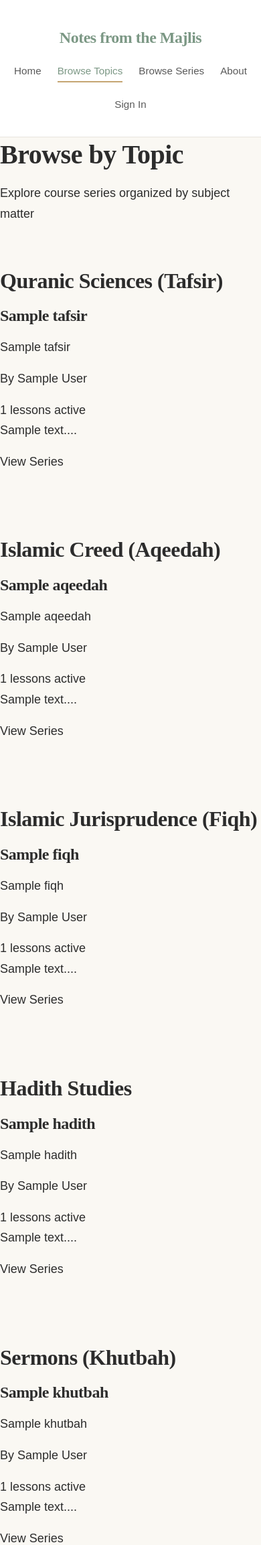
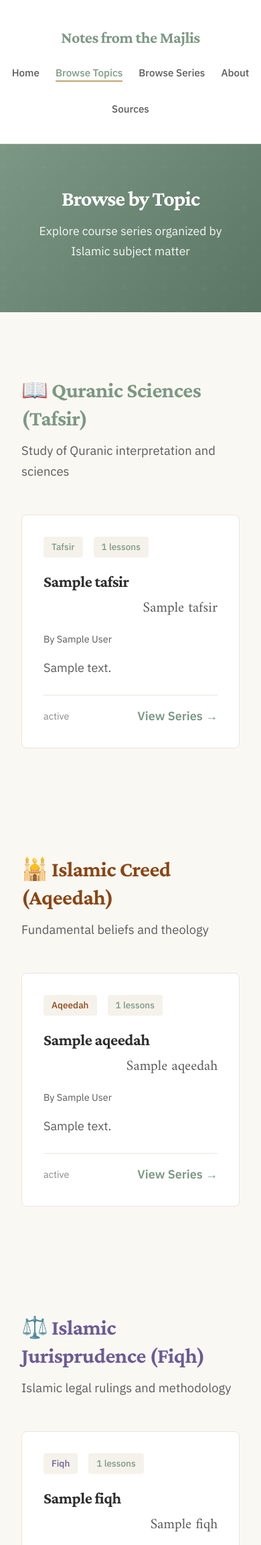
Before and after one commit to Mohamed-AH/dhassan, a Node server app: template views/topics.ejs in a window 390 px wide. Shown: the top 2306 px of the page at 67% size. Run offline with Node 20, Linux system fonts and the light colour scheme; the template is opened without the code that fills it: most values are stand-ins (such as "Sample title", 1, 10 or a date in 2020); some libraries are stand-ins or nearby versions.

Commit message:
Complete Phase 2: Redesign Browse Topics, Series, and Series Detail pages
This commit completes the warm, scholarly design system across all
major navigation pages, creating a cohesive visual experience.

1. Browse Topics Page (/topics):
   - Replaced old nav/header with consistent warm hero design
   - Organized series by category with color-coded headers
   - Category emojis: 📖 Tafsir, 🕌 Aqeedah, ⚖️ Fiqh, 📚 Hadith, 🎙️ Khutbah
   - Used existing lesson-card component for consistency
   - Category-specific colors from CSS variables
   - Warm cream background (var(--warm-cream))
   - Enhanced series cards with author, status, and lesson count
   - Consistent footer with important notice

2. Browse Series Page (/series):
   - Similar warm hero design with gradient background
   - Grid layout using lesson-card components
   - Shows category badges with dynamic colors
   - Displays latest lesson info when available
   - Status indicators for each series
   - Empty state with helpful message
   - Removed old filter JavaScript (not needed for MVP)
   - Clean, simple design focusing on content

3. Series Detail Page (/series/:seriesId):
   - Rich hero section with series metadata
   - Category, lesson count, and status badges
   - Bilingual titles (English + Arabic)
   - Series description with better typography
   - Telegram link prominently displayed
   - Breadcrumb navigation for context
   - Grid of lesson cards with full metadata
   - Hadith display support (bilingual)
   - Date display with Hijri calendar
   - Empty state with call-to-action
   - Consistent warm design throughout

Design Consistency:
- All pages use same navigation component
- Consistent hero sections with sage green gradient
- Warm color palette throughout (sage, cream, gold)
- Typography: Crimson Pro (display), IBM Plex Sans (body), Amiri (Arabic)
- Reused lesson-card component for visual consistency
- Consistent footer with disclaimer
- Mobile-responsive design maintained
- Category colors: Tafsir, Aqeedah, Fiqh, Hadith, Khutbah

All pages now provide a cohesive, scholarly experience that matches
the landing page and lesson page designs. The warm design language
creates a welcoming atmosphere while maintaining academic credibility.

```diff
--- a/views/topics.ejs
+++ b/views/topics.ejs
@@ -1,64 +1,73 @@
 <!DOCTYPE html>
-<html lang="en">
+<html lang="en" dir="ltr">
 <head>
   <meta charset="UTF-8">
   <meta name="viewport" content="width=device-width, initial-scale=1.0">
   <title>Browse by Topics - Notes from the Majlis</title>
   <link rel="stylesheet" href="/css/styles.css">
-  <link href="https://fonts.googleapis.com/css2?family=Inter:wght@400;500;600;700&family=Amiri:wght@400;700&display=swap" rel="stylesheet">
+  <link href="https://fonts.googleapis.com/css2?family=Crimson+Pro:wght@400;600;700&family=Amiri:wght@400;700&family=IBM+Plex+Sans:wght@400;500;600&display=swap" rel="stylesheet">
 </head>
 <body>
 
   <!-- Navigation -->
-  <nav class="nav-main">
+  <nav>
     <div class="nav-container">
       <a href="/" class="logo">Notes from the Majlis</a>
-      <div class="nav-links">
-        <a href="/">Home</a>
-        <a href="/topics" class="active">Browse Topics</a>
-        <a href="/series">Browse Series</a>
-        <a href="/about">About</a>
+      <ul class="nav-links">
+        <li><a href="/">Home</a></li>
+        <li><a href="/topics" class="active">Browse Topics</a></li>
+        <li><a href="/series">Browse Series</a></li>
+        <li><a href="#about">About</a></li>
+        <li><a href="#sources">Sources</a></li>
         <% if (user) { %>
-        <a href="/profile"><%= user.name %></a>
-        <a href="/auth/logout">Logout</a>
-        <% } else { %>
-        <a href="/login" class="btn-primary-small">Sign In</a>
+        <li><a href="/profile"><%= user.name %></a></li>
+        <li><a href="/auth/logout">Logout</a></li>
         <% } %>
-      </div>
+      </ul>
     </div>
   </nav>
 
-  <!-- Page Header -->
-  <header class="page-header">
-    <div class="page-header-content">
-      <h1 class="page-title">Browse by Topic</h1>
-      <p class="page-subtitle">Explore course series organized by subject matter</p>
+  <!-- Page Hero -->
+  <section class="hero" style="padding: 4rem 2rem;">
+    <div class="hero-content">
+      <h1 style="margin-bottom: 1rem;">Browse by Topic</h1>
+      <p class="hero-subtitle">Explore course series organized by Islamic subject matter</p>
     </div>
-  </header>
+  </section>
 
   <!-- Main Content -->
-  <main class="main-content">
-    <div class="browse-container">
+  <main style="padding: 3rem 0; background: var(--warm-cream);">
+    <div class="container">
 
       <% if (seriesByCategory.Tafsir && seriesByCategory.Tafsir.length > 0) { %>
-      <section class="category-section">
-        <h2 class="category-title">Quranic Sciences (Tafsir)</h2>
-        <div class="series-grid">
+      <section style="margin-bottom: 4rem;">
+        <div class="section-header">
+          <h2 style="color: var(--tafsir);">📖 Quranic Sciences (Tafsir)</h2>
+          <p>Study of Quranic interpretation and sciences</p>
+        </div>
+        <div class="lessons-grid">
           <% seriesByCategory.Tafsir.forEach(series => { %>
-          <div class="series-card">
-            <h3 class="series-title"><%= series.titleEnglish %></h3>
+          <div class="lesson-card">
+            <div class="lesson-meta">
+              <span class="lesson-tag" style="background: var(--soft-beige); color: var(--tafsir);">Tafsir</span>
+              <span class="lesson-tag"><%= series.totalLessons || 0 %> lessons</span>
+            </div>
+            <h3><%= series.titleEnglish %></h3>
             <% if (series.titleArabic) { %>
-            <p class="series-title-ar"><%= series.titleArabic %></p>
+            <p class="arabic-title"><%= series.titleArabic %></p>
             <% } %>
-            <p class="series-author">By <%= series.author %></p>
-            <div class="series-meta">
-              <span><%= series.totalLessons || 0 %> lessons</span>
-              <span><%= series.status %></span>
+            <p class="lesson-info" style="margin: 1rem 0; color: var(--text-secondary);">
+              By <%= series.author %>
+            </p>
+            <% if (series.description) { %>
+            <p class="lesson-excerpt"><%= series.description.substring(0, 120) %><%= series.description.length > 120 ? '...' : '' %></p>
+            <% } %>
+            <div class="lesson-footer">
+              <span class="lesson-info"><%= series.status %></span>
+              <a href="/series/<%= series.seriesId %>" class="lesson-link">
+                View Series →
+              </a>
             </div>
-            <% if (series.description) { %>
-            <p class="series-description"><%= series.description.substring(0, 100) %>...</p>
-            <% } %>
-            <a href="/series/<%= series.seriesId %>" class="series-link">View Series</a>
           </div>
           <% }); %>
         </div>
@@ -66,24 +75,34 @@
       <% } %>
 
       <% if (seriesByCategory.Aqeedah && seriesByCategory.Aqeedah.length > 0) { %>
-      <section class="category-section">
-        <h2 class="category-title">Islamic Creed (Aqeedah)</h2>
-        <div class="series-grid">
+      <section style="margin-bottom: 4rem;">
+        <div class="section-header">
+          <h2 style="color: var(--aqeedah);">🕌 Islamic Creed (Aqeedah)</h2>
+          <p>Fundamental beliefs and theology</p>
+        </div>
+        <div class="lessons-grid">
           <% seriesByCategory.Aqeedah.forEach(series => { %>
-          <div class="series-card">
-            <h3 class="series-title"><%= series.titleEnglish %></h3>
+          <div class="lesson-card">
+            <div class="lesson-meta">
+              <span class="lesson-tag" style="background: var(--soft-beige); color: var(--aqeedah);">Aqeedah</span>
+              <span class="lesson-tag"><%= series.totalLessons || 0 %> lessons</span>
+            </div>
+            <h3><%= series.titleEnglish %></h3>
             <% if (series.titleArabic) { %>
-            <p class="series-title-ar"><%= series.titleArabic %></p>
+            <p class="arabic-title"><%= series.titleArabic %></p>
             <% } %>
-            <p class="series-author">By <%= series.author %></p>
-            <div class="series-meta">
-              <span><%= series.totalLessons || 0 %> lessons</span>
-              <span><%= series.status %></span>
+            <p class="lesson-info" style="margin: 1rem 0; color: var(--text-secondary);">
+              By <%= series.author %>
+            </p>
+            <% if (series.description) { %>
+            <p class="lesson-excerpt"><%= series.description.substring(0, 120) %><%= series.description.length > 120 ? '...' : '' %></p>
+            <% } %>
+            <div class="lesson-footer">
+              <span class="lesson-info"><%= series.status %></span>
+              <a href="/series/<%= series.seriesId %>" class="lesson-link">
+                View Series →
+              </a>
             </div>
-            <% if (series.description) { %>
-            <p class="series-description"><%= series.description.substring(0, 100) %>...</p>
-            <% } %>
-            <a href="/series/<%= series.seriesId %>" class="series-link">View Series</a>
           </div>
           <% }); %>
         </div>
@@ -91,24 +110,34 @@
       <% } %>
 
       <% if (seriesByCategory.Fiqh && seriesByCategory.Fiqh.length > 0) { %>
-      <section class="category-section">
-        <h2 class="category-title">Islamic Jurisprudence (Fiqh)</h2>
-        <div class="series-grid">
+      <section style="margin-bottom: 4rem;">
+        <div class="section-header">
+          <h2 style="color: var(--fiqh);">⚖️ Islamic Jurisprudence (Fiqh)</h2>
+          <p>Islamic legal rulings and methodology</p>
+        </div>
+        <div class="lessons-grid">
           <% seriesByCategory.Fiqh.forEach(series => { %>
-          <div class="series-card">
-            <h3 class="series-title"><%= series.titleEnglish %></h3>
+          <div class="lesson-card">
+            <div class="lesson-meta">
+              <span class="lesson-tag" style="background: var(--soft-beige); color: var(--fiqh);">Fiqh</span>
+              <span class="lesson-tag"><%= series.totalLessons || 0 %> lessons</span>
+            </div>
+            <h3><%= series.titleEnglish %></h3>
             <% if (series.titleArabic) { %>
-            <p class="series-title-ar"><%= series.titleArabic %></p>
+            <p class="arabic-title"><%= series.titleArabic %></p>
             <% } %>
-            <p class="series-author">By <%= series.author %></p>
-            <div class="series-meta">
-              <span><%= series.totalLessons || 0 %> lessons</span>
-              <span><%= series.status %></span>
+            <p class="lesson-info" style="margin: 1rem 0; color: var(--text-secondary);">
+              By <%= series.author %>
+            </p>
+            <% if (series.description) { %>
+            <p class="lesson-excerpt"><%= series.description.substring(0, 120) %><%= series.description.length > 120 ? '...' : '' %></p>
+            <% } %>
+            <div class="lesson-footer">
+              <span class="lesson-info"><%= series.status %></span>
+              <a href="/series/<%= series.seriesId %>" class="lesson-link">
+                View Series →
+              </a>
             </div>
-            <% if (series.description) { %>
-            <p class="series-description"><%= series.description.substring(0, 100) %>...</p>
-            <% } %>
-            <a href="/series/<%= series.seriesId %>" class="series-link">View Series</a>
           </div>
           <% }); %>
         </div>
@@ -116,24 +145,34 @@
       <% } %>
 
       <% if (seriesByCategory.Hadith && seriesByCategory.Hadith.length > 0) { %>
-      <section class="category-section">
-        <h2 class="category-title">Hadith Studies</h2>
-        <div class="series-grid">
+      <section style="margin-bottom: 4rem;">
+        <div class="section-header">
+          <h2 style="color: var(--hadith);">📚 Hadith Studies</h2>
+          <p>Study of Prophetic traditions and narrations</p>
+        </div>
+        <div class="lessons-grid">
           <% seriesByCategory.Hadith.forEach(series => { %>
-          <div class="series-card">
-            <h3 class="series-title"><%= series.titleEnglish %></h3>
+          <div class="lesson-card">
+            <div class="lesson-meta">
+              <span class="lesson-tag" style="background: var(--soft-beige); color: var(--hadith);">Hadith</span>
+              <span class="lesson-tag"><%= series.totalLessons || 0 %> lessons</span>
+            </div>
+            <h3><%= series.titleEnglish %></h3>
             <% if (series.titleArabic) { %>
-            <p class="series-title-ar"><%= series.titleArabic %></p>
+            <p class="arabic-title"><%= series.titleArabic %></p>
             <% } %>
-            <p class="series-author">By <%= series.author %></p>
-            <div class="series-meta">
-              <span><%= series.totalLessons || 0 %> lessons</span>
-              <span><%= series.status %></span>
+            <p class="lesson-info" style="margin: 1rem 0; color: var(--text-secondary);">
+              By <%= series.author %>
+            </p>
+            <% if (series.description) { %>
+            <p class="lesson-excerpt"><%= series.description.substring(0, 120) %><%= series.description.length > 120 ? '...' : '' %></p>
+            <% } %>
+            <div class="lesson-footer">
+              <span class="lesson-info"><%= series.status %></span>
+              <a href="/series/<%= series.seriesId %>" class="lesson-link">
+                View Series →
+              </a>
             </div>
-            <% if (series.description) { %>
-            <p class="series-description"><%= series.description.substring(0, 100) %>...</p>
-            <% } %>
-            <a href="/series/<%= series.seriesId %>" class="series-link">View Series</a>
           </div>
           <% }); %>
         </div>
@@ -141,24 +180,34 @@
       <% } %>
 
       <% if (seriesByCategory.Khutbah && seriesByCategory.Khutbah.length > 0) { %>
-      <section class="category-section">
-        <h2 class="category-title">Sermons (Khutbah)</h2>
-        <div class="series-grid">
+      <section style="margin-bottom: 4rem;">
+        <div class="section-header">
+          <h2 style="color: var(--khutbah);">🎙️ Sermons (Khutbah)</h2>
+          <p>Friday sermons and special lectures</p>
+        </div>
+        <div class="lessons-grid">
           <% seriesByCategory.Khutbah.forEach(series => { %>
-          <div class="series-card">
-            <h3 class="series-title"><%= series.titleEnglish %></h3>
+          <div class="lesson-card">
+            <div class="lesson-meta">
+              <span class="lesson-tag" style="background: var(--soft-beige); color: var(--khutbah);">Khutbah</span>
+              <span class="lesson-tag"><%= series.totalLessons || 0 %> lessons</span>
+            </div>
+            <h3><%= series.titleEnglish %></h3>
             <% if (series.titleArabic) { %>
-            <p class="series-title-ar"><%= series.titleArabic %></p>
+            <p class="arabic-title"><%= series.titleArabic %></p>
             <% } %>
-            <p class="series-author">By <%= series.author %></p>
-            <div class="series-meta">
-              <span><%= series.totalLessons || 0 %> lessons</span>
-              <span><%= series.status %></span>
+            <p class="lesson-info" style="margin: 1rem 0; color: var(--text-secondary);">
+              By <%= series.author %>
+            </p>
+            <% if (series.description) { %>
+            <p class="lesson-excerpt"><%= series.description.substring(0, 120) %><%= series.description.length > 120 ? '...' : '' %></p>
+            <% } %>
+            <div class="lesson-footer">
+              <span class="lesson-info"><%= series.status %></span>
+              <a href="/series/<%= series.seriesId %>" class="lesson-link">
+                View Series →
+              </a>
             </div>
-            <% if (series.description) { %>
-            <p class="series-description"><%= series.description.substring(0, 100) %>...</p>
-            <% } %>
-            <a href="/series/<%= series.seriesId %>" class="series-link">View Series</a>
           </div>
           <% }); %>
         </div>
@@ -169,10 +218,12 @@
   </main>
 
   <!-- Footer -->
-  <footer class="footer">
-    <div class="footer-bottom">
-      <p>&copy; 2025 Notes from the Majlis. Not affiliated with or endorsed by Sheikh Hassan Dghriri.</p>
-      <p>These are unofficial AI-assisted student notes. Always verify from original recordings.</p>
+  <footer>
+    <div class="footer-content">
+      <div class="footer-note">
+        <p><strong>Important Notice:</strong> These are unofficial AI-assisted student notes. They have not been reviewed or endorsed by Sheikh Hassan Dghriri. Always verify information from the original audio recordings.</p>
+      </div>
+      <p class="footer-copyright">&copy; 2025 Notes from the Majlis. Educational purposes only.</p>
     </div>
   </footer>
 
```
Also changed, not shown: views/series-detail.ejs (+86 -75 lines), views/series.ejs (+59 -85 lines).
